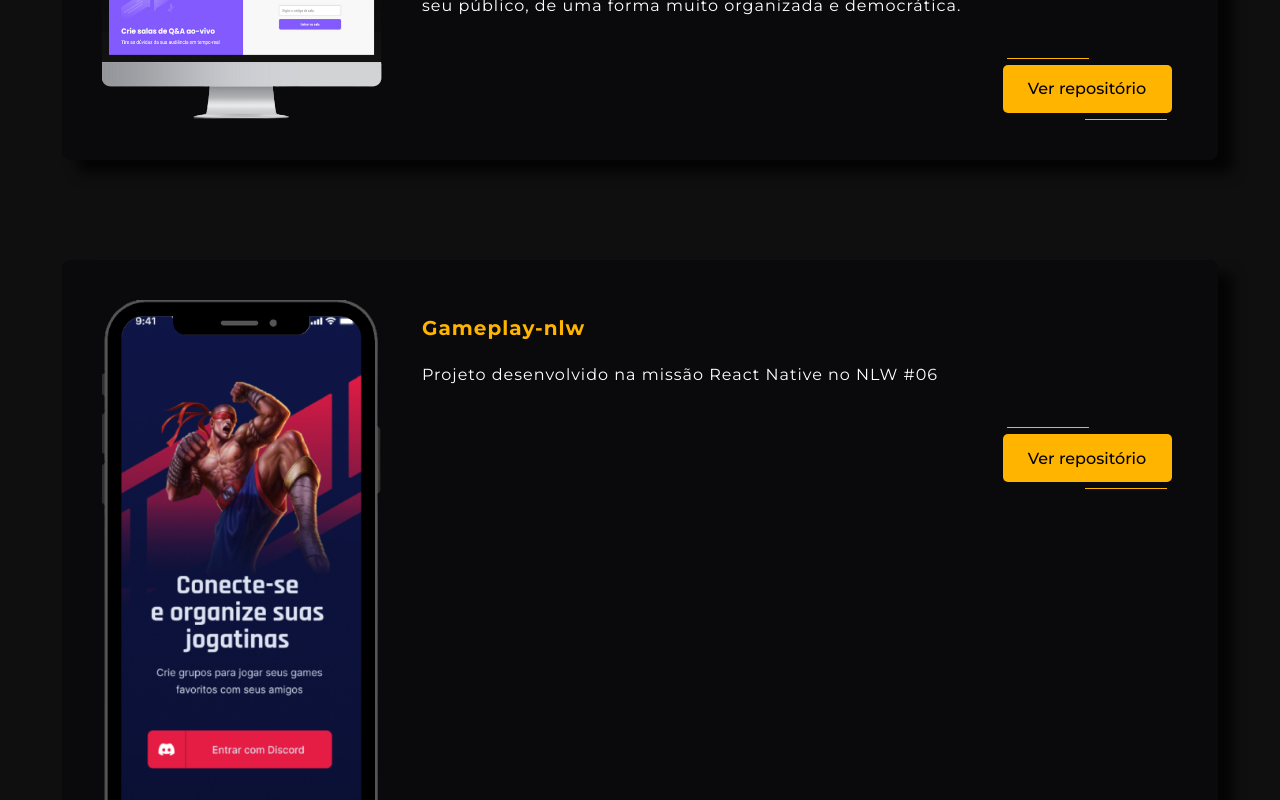
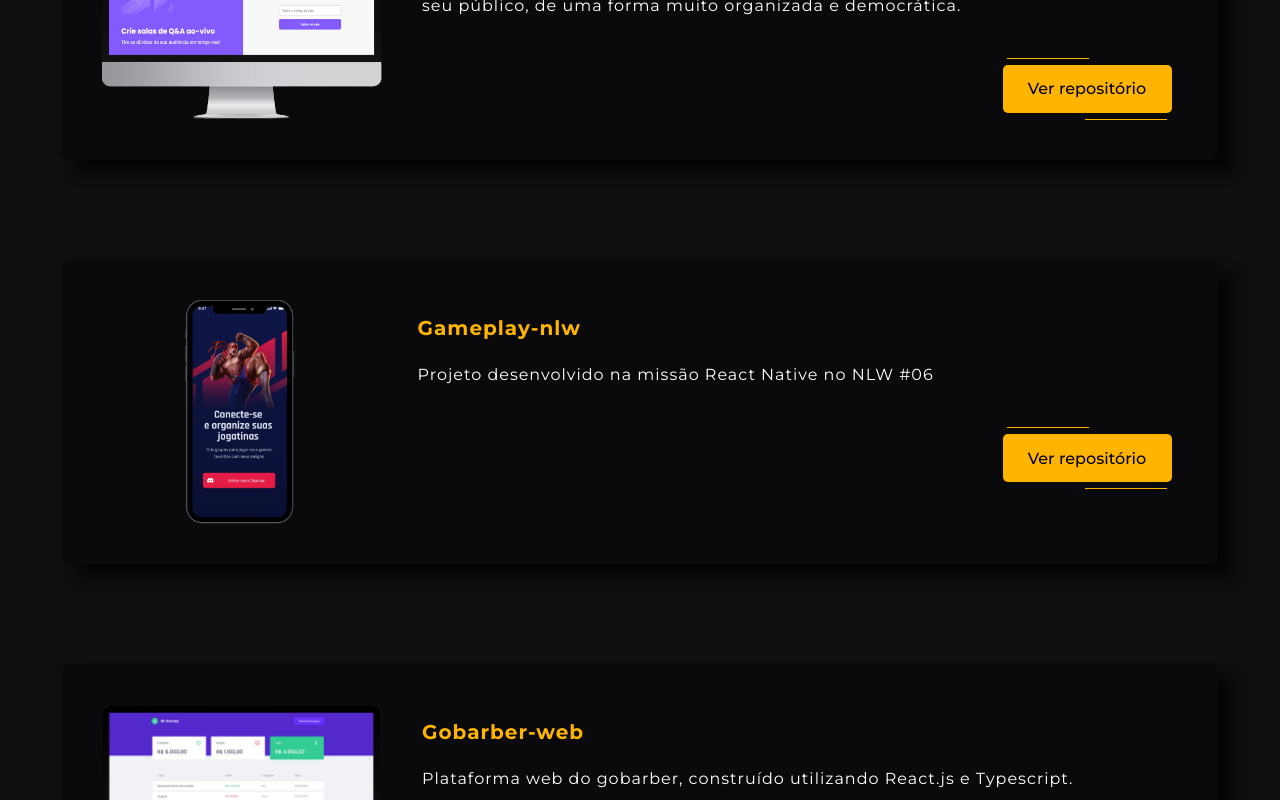
Before and after one commit to EvertonCarvalho1/portfolio-app, a React (Create React App) app: page / in a window 1280 px wide. Shown: the part 3367-4167 px from the top of the page. Built offline with nearby package versions, Linux system fonts and the light colour scheme.

Commit message:
adding mocks

```diff
--- a/src/components/ProjectsItem/styles.ts
+++ b/src/components/ProjectsItem/styles.ts
@@ -1,10 +1,12 @@
-import styled from "styled-components";
+import styled, { css } from "styled-components";
 
 type Props = {
     repoId: number;
 }
 
 export const Container = styled.div<Props>`
+
+
 
         width: 100%;
         background: #0a0a0c;
@@ -40,10 +42,28 @@ export const Container = styled.div<Props>`
         }
         .img1{
             margin-right: 40px;
+
+            ${props => props.repoId === 3
+        ?
+        css`
+                width: 390px;
+                height: 224px;
+                display: flex;
+                justify-content: center;
+                img{
+                    width: 110px;
+                    height: 100%;
+                }
+            `
+        :
+        css`
             img{
                 width: 280px;
                 height: 100%;
             }
+        `
+    }
+
         }
 
         .containerFooter{
```
